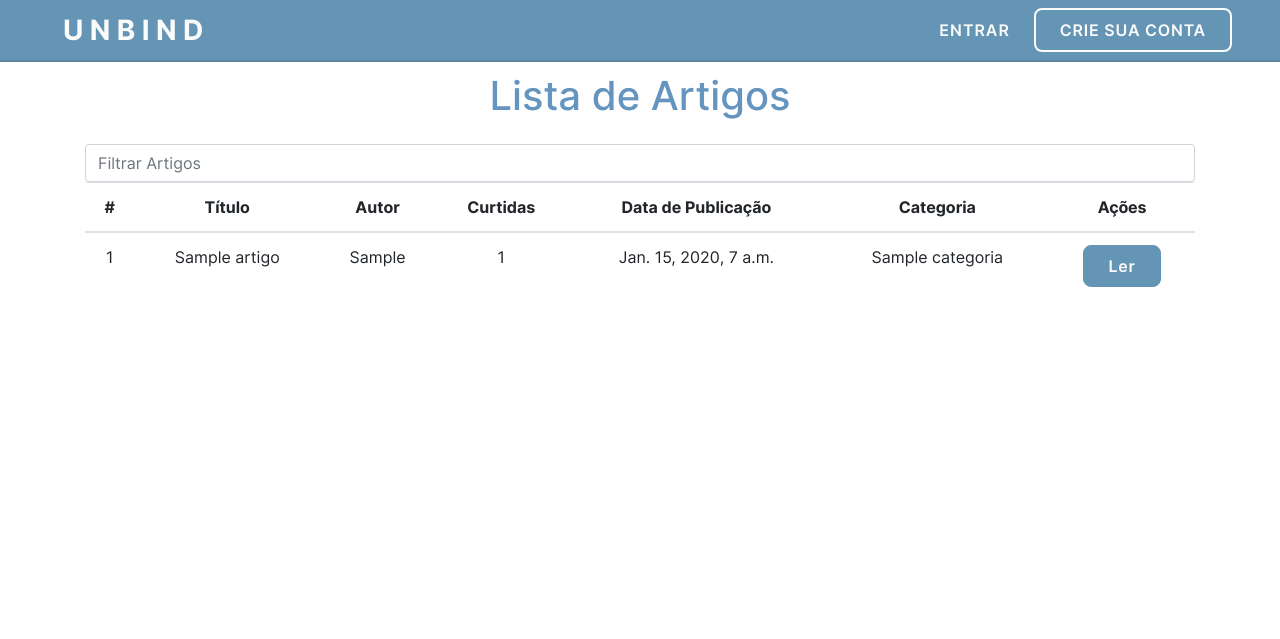
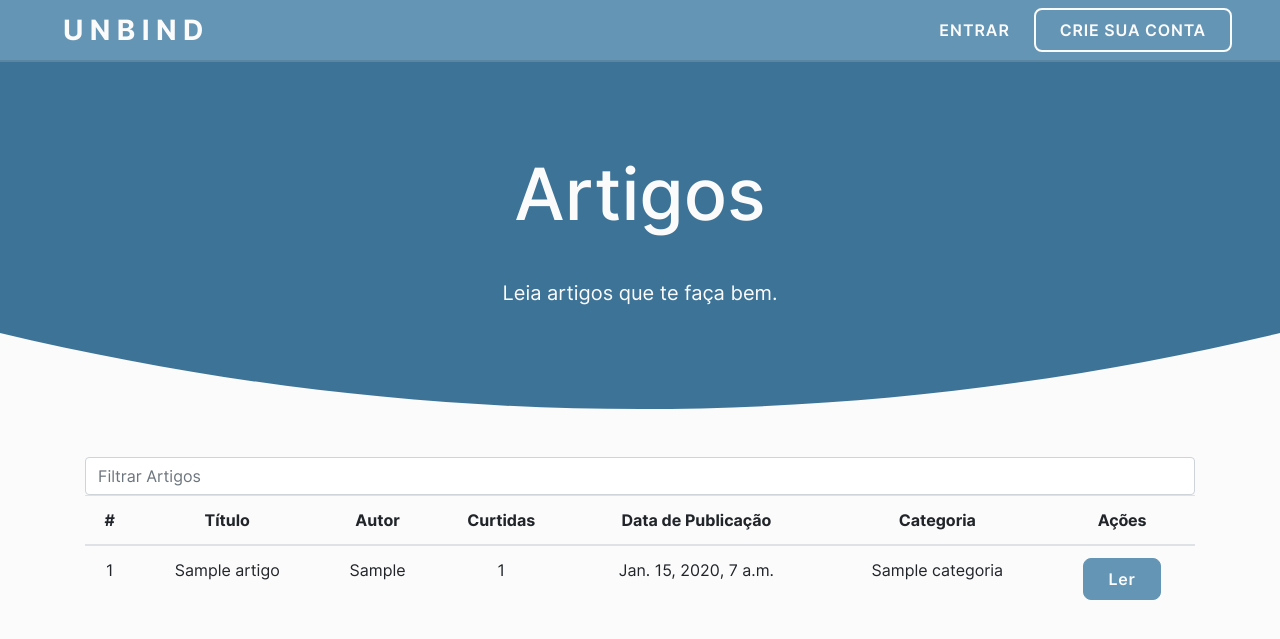
Before and after one commit to ads-unbind/unbind, a Django app: page /artigo/lista in a window 1280 px wide. Shown: the top 639 px of the page. Run offline with Django 3.2, Linux system fonts and the light colour scheme; tables that the repository leaves empty hold one stand-in row (values such as "Sample post"); some libraries are stand-ins or nearby versions.

Commit message:
Adiciona cabeçalho do template artigos

```diff
--- a/src/atividade/urls.py
+++ b/src/atividade/urls.py
@@ -1,8 +1,7 @@
-from django.urls import path,re_path
+from django.urls import path, re_path
 from atividade import views
 
 
 urlpatterns = [
-    path('atividades/',views.atividade,name='atividade'),
-
+    path('atividades/', views.atividade, name='atividade'),
 ]
--- a/src/atividade/views.py
+++ b/src/atividade/views.py
@@ -4,6 +4,7 @@ from django.http import HttpResponseRedirect
 from django.urls import reverse
 from categoria.models import Categoria
 # Create your views here.
+
 
 def atividade(request):
     user = request.user
--- a/src/categoria/models.py
+++ b/src/categoria/models.py
@@ -3,7 +3,7 @@ from django.db import models
 
 class Categoria(models.Model):
     nome = models.CharField(max_length=20)
-    #TODO: Colocar descrição da categoria
+    # TODO: Colocar descrição da categoria
 
     def __str__(self):
         return self.nome
--- a/src/static/css/style.css
+++ b/src/static/css/style.css
@@ -149,6 +149,7 @@
 body {
     font-family: Inter;
     color: var(--unbind-black);
+    background-color: var(--unbind-white);
 }
 
 section {
@@ -175,7 +176,6 @@ h6,
     font-family: inherit;
     font-weight: 500;
     line-height: 1.2;
-    color: #212529;
 }
 
 a {
@@ -191,6 +191,12 @@ a {
     font-size: 5.5rem;
     font-weight: 500;
     line-height: 1.2;
+}
+
+.display-3 {
+    font-size: 4.5rem;
+    font-weight: 500;
+    line-height: 4.5rem;
 }
 
 .unbind-brand {
@@ -243,12 +249,67 @@ div.rounded {
     background-color: var(--unbind-blue)!important;
 }
 
+.bg-primary-dark {
+    background-color: var(--unbind-blue-dark)!important;
+}
+
 .bg-secondary {
     background-color: var(--unbind-green)!important;
 }
 
 .bg-white {
     background-color: var(--unbind-white)!important;
+}
+
+
+/* Dividers */
+
+.divider:not(:first-child) {
+    top: 1px;
+}
+
+.divider {
+    position: relative;
+}
+
+.divider svg {
+    width: 100%;
+    height: 6vw;
+}
+
+.divider svg path {
+    fill: var(--unbind-white) !important;
+}
+
+section.has-divider {
+    padding: 0;
+}
+
+section.has-divider .container {
+    padding-top: 6rem;
+    padding-bottom: 6rem;
+}
+
+
+/* Breadcrumb */
+
+.breadcrumb {
+    display: flex;
+    flex-wrap: wrap;
+    padding: 0 0;
+    margin-bottom: 0;
+    list-style: none;
+    background-color: transparent;
+    border-radius: 0.3125rem;
+}
+
+.breadcrumb-item+.breadcrumb-item::before {
+    content: '';
+    background-image: url("../icons/play-button.svg");
+    width: 0.625rem;
+    height: 0.625rem;
+    padding: 0;
+    opacity: .2;
 }
 
 
@@ -357,25 +418,3 @@ div.rounded {
 .artigo-title {
     padding: 3rem 0 !important;
 }
-
-
-/* Breadcrumb */
-
-.breadcrumb {
-    display: flex;
-    flex-wrap: wrap;
-    padding: 0 0;
-    margin-bottom: 0;
-    list-style: none;
-    background-color: transparent;
-    border-radius: 0.3125rem;
-}
-
-.breadcrumb-item+.breadcrumb-item::before {
-    content: '';
-    background-image: url("../icons/play-button.svg");
-    width: 0.625rem;
-    height: 0.625rem;
-    padding: 0;
-    opacity: .2;
-}
--- /dev/null
+++ b/src/static/js/inline-svg.js
@@ -0,0 +1,35 @@
+$(function(){
+    jQuery('img.svg').each(function(){
+        var $img = jQuery(this);
+        var imgID = $img.attr('id');
+        var imgClass = $img.attr('class');
+        var imgURL = $img.attr('src');
+
+        jQuery.get(imgURL, function(data) {
+            // Get the SVG tag, ignore the rest
+            var $svg = jQuery(data).find('svg');
+
+            // Add replaced image's ID to the new SVG
+            if(typeof imgID !== 'undefined') {
+                $svg = $svg.attr('id', imgID);
+            }
+            // Add replaced image's classes to the new SVG
+            if(typeof imgClass !== 'undefined') {
+                $svg = $svg.attr('class', imgClass+' replaced-svg');
+            }
+
+            // Remove any invalid XML tags as per http://validator.w3.org
+            $svg = $svg.removeAttr('xmlns:a');
+
+            // Check if the viewport is set, else we gonna set it if we can.
+            if(!$svg.attr('viewBox') && $svg.attr('height') && $svg.attr('width')) {
+                $svg.attr('viewBox', '0 0 ' + $svg.attr('height') + ' ' + $svg.attr('width'))
+            }
+
+            // Replace image with new SVG
+            $img.replaceWith($svg);
+
+        }, 'xml');
+
+    });
+});
--- a/src/templates/artigos.html
+++ b/src/templates/artigos.html
@@ -1,19 +1,25 @@
-{% extends "base.html" %}
-{% block title %}UNBIND{% endblock %}
-{% block body %}
-{% load staticfiles %}
+{% extends "base.html" %} {% block title %}UNBIND{% endblock %} {% block body %} {% load staticfiles %}
 
-<div class="container ">
-    <h1>Click the filter icon <small>(<i class="glyphicon glyphicon-filter"></i>)</small></h1>
+<section class="bg-primary-dark has-divider after-nav text-light">
+    <div class="container pt-6 pb-2">
+        <div class="row justify-content-center text-center">
+            <div class="col-xl-8 col-lg-9 col-md-10">
+                <h1 class="display-3 mb-5">Artigos</h1>
+                <p class="lead">Leia artigos que te faça bem.</p>
+            </div>
+        </div>
+    </div>
+    <div class="divider">
+        <img class="svg" src="{% static 'icons/divider.svg' %}" ></img>
+    </div>
+</section>
+
+<div class="container pt-5">
+    <!-- <h1>Click the filter icon <small>(<i class="glyphicon glyphicon-filter"></i>)</small></h1> -->
     <div class="row">
         <div class="col-md-12">
             <div class="panel panel-primary">
                 <div class="panel-heading">
-						{% if nome_categoria %}
-						<h1 style="text-align:center; color: #6595bf;" class="panel-title">Artigos dacategoria "{{nome_categoria}}"</h1>
-						{% else %}
-						<h1 style="text-align:center; color: #6595bf;" class="panel-title">Lista de Artigos</h1>
-						{% endif %}
                     <div class="pull-right">
                         <span class="clickable filter" data-toggle="tooltip" title="Toggle table filter" data-container="body">
 								<i class="glyphicon glyphicon-filter"></i>
@@ -59,10 +65,3 @@
 </div>
 
 {% endblock %}
-
-{% block scripts %}
-    <script src="//code.jquery.com/jquery-1.12.0.min.js"></script>
-    <script src="//code.jquery.com/jquery-migrate-1.2.1.min.js"></script>
-    <script src="//netdna.bootstrapcdn.com/bootstrap/3.1.0/js/bootstrap.min.js"></script>
-    <script src="{% static 'js/table_filter.js' %}"></script>
-{% endblock %}
--- a/src/templates/base.html
+++ b/src/templates/base.html
@@ -7,13 +7,21 @@
     <title>{% block title %}UNBIND{% endblock %}</title>
     <link rel="shortcut icon" type="image/png" href="{% static 'images/icon/icon.png' %}" />
     <link rel="stylesheet" href="https://stackpath.bootstrapcdn.com/bootstrap/4.3.1/css/bootstrap.min.css">
-    <link rel="stylesheet" href="{% static 'css/style.css' %}"> {% block scripts %}{% endblock %}
+    <link rel="stylesheet" href="{% static 'css/style.css' %}">
+    {% block scripts %}
+    <script src="https://code.jquery.com/jquery-3.3.1.min.js"></script>
+    <script src="https://cdnjs.cloudflare.com/ajax/libs/popper.js/1.14.7/umd/popper.min.js"></script>
+    <script src="https://stackpath.bootstrapcdn.com/bootstrap/4.3.1/js/bootstrap.min.js"></script>
+    <script src="{% static 'js/table_filter.js' %}"></script>
+    <script src="{% static 'js/inline-svg.js' %}"></script>
+    {% endblock %}
 </head>
 
 <body>
     {% block navbar %}
     <nav class="navbar navbar-expand-md fixed-top text-uppercase">
-        <a class="navbar-brand unbind-brand text-light col-2" href="{% url 'index' %}">UNBIND</a> {% if request.user and not request.user.is_authenticated %}
+        <a class="navbar-brand unbind-brand text-light col-2" href="{% url 'index' %}">UNBIND</a>
+        {% if request.user and not request.user.is_authenticated %}
         <div class="justify-content-end">
             <ul class="navbar-nav mr-auto">
                 <li class="nav-item">
@@ -49,7 +57,9 @@
         </div>
         {% endif %}
     </nav>
-    {% endblock %} {% block body %}{% endblock %}
+    {% endblock %}
+
+    {% block body %}{% endblock %}
 
     <!--<div>Icons made by
         <a href="https://www.flaticon.com/authors/smashicons" title="Smashicons">Smashicons</a>
--- a/src/templates/index.html
+++ b/src/templates/index.html
@@ -1,5 +1,5 @@
 {% extends "base.html" %} {% block title %}UNBIND{% endblock %} {% block body %} {% if request.user and not request.user.is_authenticated %}
-<section class="bg-white text-light min-vh-100 o-hidden d-flex flex-column justify-content-center after-nav">
+<section class="bg-white min-vh-100 o-hidden d-flex flex-column justify-content-center after-nav">
     <div class="container">
         <div class="row justify-content-center text-center align-items-center">
             <div class="col-xl-8 col-lg-9 col-md-10">
@@ -31,13 +31,13 @@
     </div>
 </footer>
 {% else %} {% if user.is_superuser %}
-<section class="bg-white text-light min-vh-100 o-hidden d-flex flex-column after-nav">
+<section class="bg-white min-vh-100 o-hidden d-flex flex-column after-nav">
     <div class="container">
         <h1>Admin page</h1>
     </div>
 </section>
 {% else %}
-<section class="bg-white text-light min-vh-100 o-hidden d-flex flex-column after-nav">
+<section class="bg-white min-vh-100 o-hidden d-flex flex-column after-nav">
     <div class="container">
         <h1>User page</h1>
     </div>
```
Also changed, not shown: src/static/icons/divider.svg (added). Lines whose indentation alone changed are shown as unchanged.
